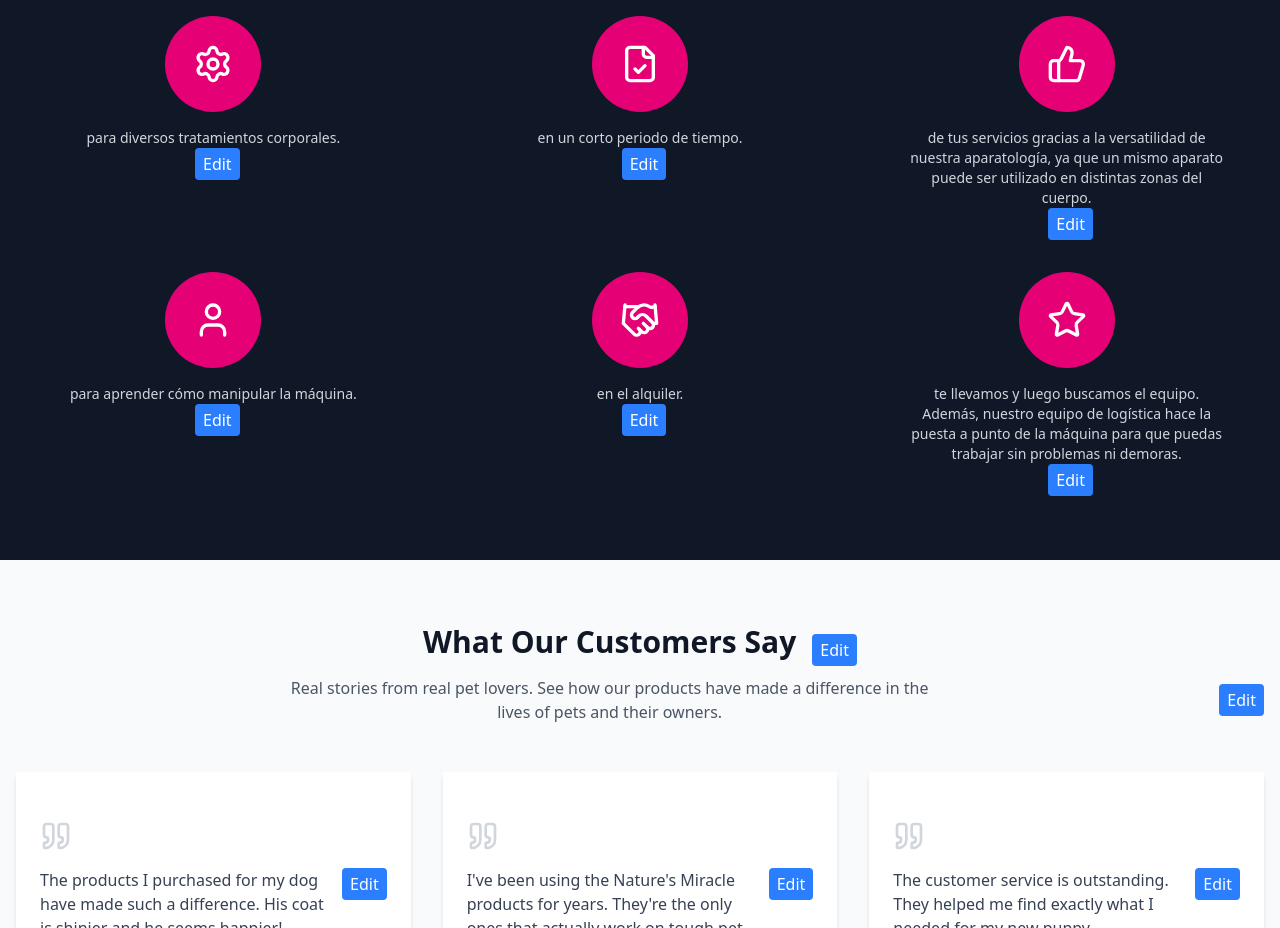
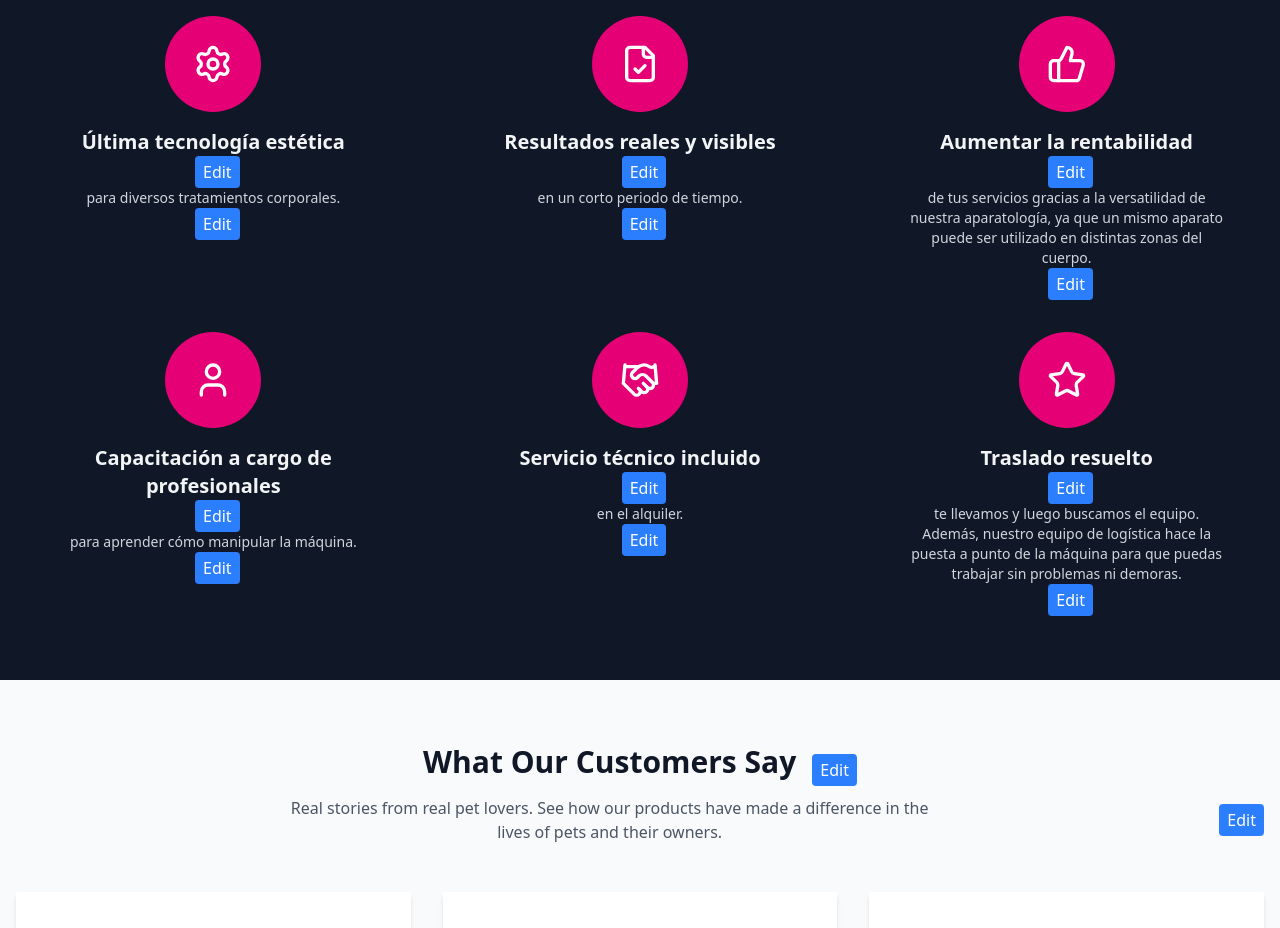
Before and after one commit to Polar-Tang/aparatoz, a Next.js app: page / in a window 1280 px wide. Shown: the part 1620-2548 px from the top of the page. Built offline with nearby package versions, Linux system fonts and the light colour scheme; no server answers.

Commit message:
editing, adding title on why rent with us

```diff
--- a/src/components/benefits-section.tsx
+++ b/src/components/benefits-section.tsx
@@ -100,6 +100,34 @@ export default function BenefitsSection() {
                 {benefit.icon}
               </div>
               <div className="max-w-xs">
+                {isEditing[`title${index}`] ? (
+                  <>
+
+                    <textarea
+                      className="text-gray-100 text-xl font-bold"
+                      value={benefit.title}
+                      onChange={e => handleBenefitChange(index, 'title', e.target.value)}
+                    />
+                    <button
+                      className="ml-2 px-2 py-1 bg-green-500 text-white rounded"
+                      onClick={() => handleSave(`title${index}`)}
+                    >
+                      Save
+                    </button>
+                  </>
+                ) : (
+                  <>
+                    <h3 className="text-gray-100 text-xl font-bold">
+                      {benefit.title}
+                    </h3>
+                    <button
+                      className="ml-2 px-2 py-1 bg-blue-500 text-white rounded"
+                      onClick={() => setIsEditing(s => ({ ...s, [`title${index}`]: true }))}
+                    >
+                      Edit
+                    </button>
+                  </>
+                )}
                 {isEditing[`description${index}`] ? (
                   <>
 
--- a/src/components/hero.tsx
+++ b/src/components/hero.tsx
@@ -49,7 +49,7 @@ export default function Hero() {
             {isEditing.title ? (
               <>
                 <textarea
-                  className="text-3xl font-bold text-gray-900 mb-4 w-full"
+                  className="text-4xl md:text-5xl font-bold text-gray-900 leading-tight"
                   value={herodataState.title}
                   onChange={e => handleBenefitChange("title", e.target.value)}
                 />
@@ -77,7 +77,7 @@ export default function Hero() {
             {isEditing.description ? (
               <>
                 <textarea
-                  className="text-3xl font-bold text-gray-900 mb-4 w-full"
+                  className="text-lg text-gray-600"
                   value={herodataState.description}
                   onChange={e => handleBenefitChange("description", e.target.value)}
                 />
--- a/src/components/testimonials.tsx
+++ b/src/components/testimonials.tsx
@@ -88,7 +88,7 @@ export default function Testimonials() {
             {isEditing.title ? (
               <>
                 <textarea
-                  className="text-3xl font-bold text-gray-900 mb-4 w-full"
+                  className="text-3xl font-bold text-gray-900 mb-4"
                   value={title}
                   onChange={e => setTitle(e.target.value)}
                 />
```
